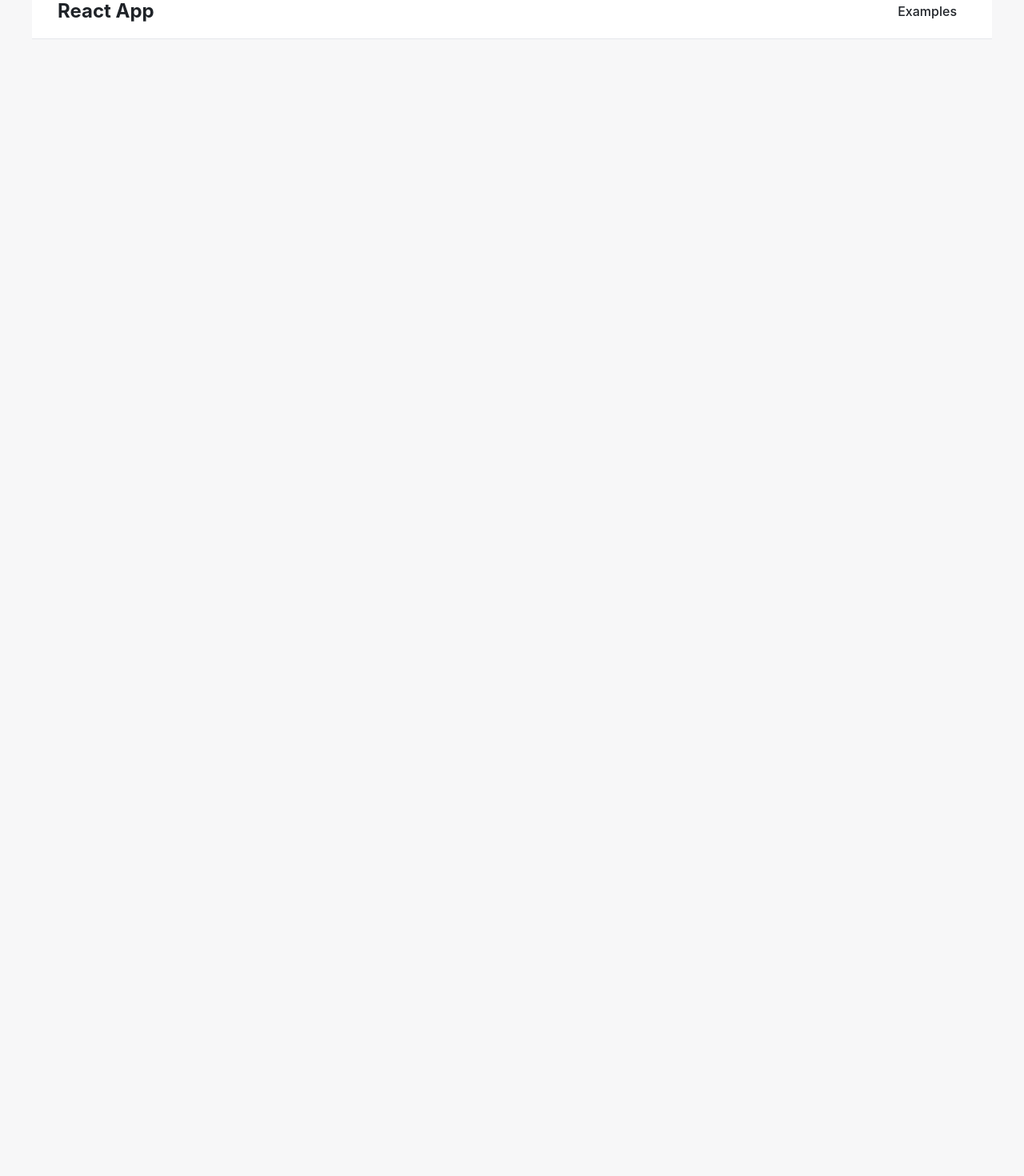
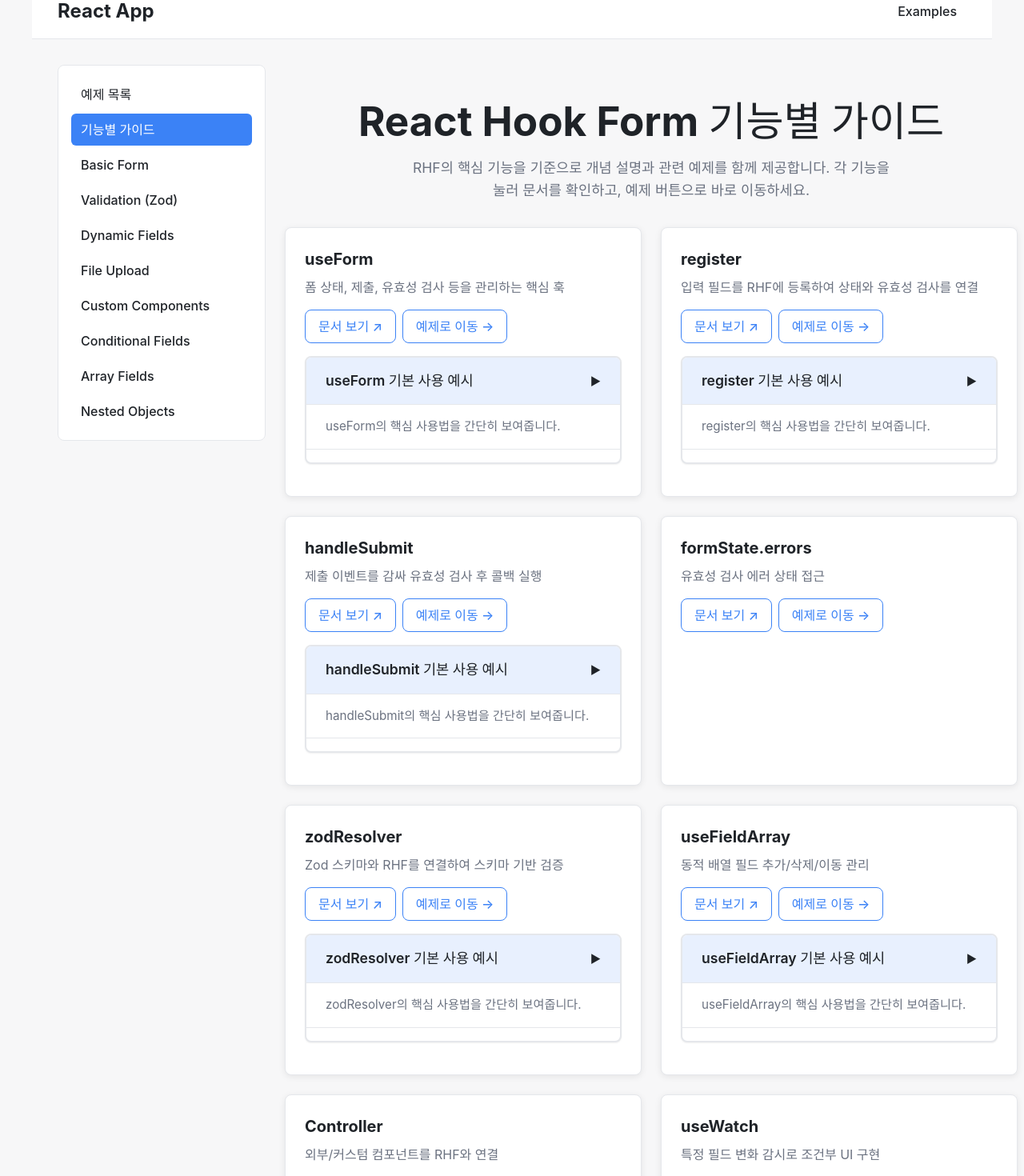
Before and after one commit to fito-cheol/aufe-react-hook-form-best-practice, a React (Vite) app: page /examples/features in a window 1280 px wide. Before the commit this address had no page. Shown: the part 20-1490 px from the top of the page at 80% size. Before the commit the page ends 800 px from the top, so only its background shows below. Built offline with nearby package versions, Linux system fonts and the light colour scheme.

Commit message:
Add feature-based guide at /examples/features; restore original Examples list; update LeftBar nav

```diff
--- a/src/App.tsx
+++ b/src/App.tsx
@@ -2,6 +2,7 @@
 import Examples from "./pages/Examples";
 import ExamplesLayout from "./layouts/ExamplesLayout";
 import { Navigate } from "react-router-dom";
+import FeatureGuide from "./pages/features/FeatureGuide";
 import BasicForm from "./pages/examples/BasicForm";
 import Validation from "./pages/examples/Validation";
 import DynamicFields from "./pages/examples/DynamicFields";
@@ -32,6 +33,7 @@
             <Route path="/" element={<Navigate to="/examples" replace />} />
             <Route path="/examples" element={<ExamplesLayout />}>
               <Route index element={<Examples />} />
+              <Route path="features" element={<FeatureGuide />} />
               <Route path="basic-form" element={<BasicForm />} />
               <Route path="validation" element={<Validation />} />
               <Route path="dynamic-fields" element={<DynamicFields />} />
--- a/src/data/examplesNav.ts
+++ b/src/data/examplesNav.ts
@@ -5,6 +5,7 @@
 
 export const examplesNavItems: ExampleNavItem[] = [
   { label: "예제 목록", to: "/examples" },
+  { label: "기능별 가이드", to: "/examples/features" },
   { label: "Basic Form", to: "/examples/basic-form" },
   { label: "Validation (Zod)", to: "/examples/validation" },
   { label: "Dynamic Fields", to: "/examples/dynamic-fields" },
--- /dev/null
+++ b/src/data/featureCatalog.ts
@@ -0,0 +1,81 @@
+export interface FeatureItem {
+  id: string;
+  title: string;
+  description: string;
+  docs?: string;
+  route?: string;
+}
+
+// React Hook Form 핵심 기능 기반 카탈로그
+export const featureCatalog: FeatureItem[] = [
+  {
+    id: "useForm",
+    title: "useForm",
+    description: "폼 상태, 제출, 유효성 검사 등을 관리하는 핵심 훅",
+    docs: "https://react-hook-form.com/docs/useform",
+    route: "/examples/basic-form",
+  },
+  {
+    id: "register",
+    title: "register",
+    description: "입력 필드를 RHF에 등록하여 상태와 유효성 검사를 연결",
+    docs: "https://react-hook-form.com/docs/useform/register",
+    route: "/examples/basic-form",
+  },
+  {
+    id: "handleSubmit",
+    title: "handleSubmit",
+    description: "제출 이벤트를 감싸 유효성 검사 후 콜백 실행",
+    docs: "https://react-hook-form.com/docs/useform/handlesubmit",
+    route: "/examples/basic-form",
+  },
+  {
+    id: "formState.errors",
+    title: "formState.errors",
+    description: "유효성 검사 에러 상태 접근",
+    docs: "https://react-hook-form.com/docs/useform/formstate",
+    route: "/examples/validation",
+  },
+  {
+    id: "zodResolver",
+    title: "zodResolver",
+    description: "Zod 스키마와 RHF를 연결하여 스키마 기반 검증",
+    docs: "https://github.com/react-hook-form/resolvers",
+    route: "/examples/validation",
+  },
+  {
+    id: "useFieldArray",
+    title: "useFieldArray",
+    description: "동적 배열 필드 추가/삭제/이동 관리",
+    docs: "https://react-hook-form.com/docs/usefieldarray",
+    route: "/examples/dynamic-fields",
+  },
+  {
+    id: "Controller",
+    title: "Controller",
+    description: "외부/커스텀 컴포넌트를 RHF와 연결",
+    docs: "https://react-hook-form.com/docs/usecontroller/controller",
+    route: "/examples/custom-components",
+  },
+  {
+    id: "useWatch",
+    title: "useWatch",
+    description: "특정 필드 변화 감시로 조건부 UI 구현",
+    docs: "https://react-hook-form.com/docs/usewatch",
+    route: "/examples/conditional-fields",
+  },
+  {
+    id: "NestedObject",
+    title: "중첩 객체 (dot notation)",
+    description: "점 표기법으로 중첩 필드 등록/검증",
+    docs: "https://react-hook-form.com/advanced-usage#FieldArrays",
+    route: "/examples/nested-objects",
+  },
+  {
+    id: "FileInputs",
+    title: "파일 입력 처리",
+    description: "FileList와 유효성 검사 처리",
+    docs: "https://react-hook-form.com/advanced-usage#IntegratingControlledInputs",
+    route: "/examples/file-upload",
+  },
+];
--- a/src/pages/Examples.tsx
+++ b/src/pages/Examples.tsx
@@ -1,65 +1,24 @@
 import React from "react";
 import { Link } from "react-router-dom";
+// Keep original simple list view here. Feature-based guide is in /examples/features
 
 const Examples: React.FC = () => {
   const examples = [
-    {
-      id: "basic-form",
-      title: "기본 폼",
-      description:
-        "React Hook Form의 기본적인 사용법을 보여주는 간단한 폼 예제",
-      path: "/examples/basic-form",
-    },
-    {
-      id: "validation",
-      title: "유효성 검사",
-      description: "다양한 유효성 검사 규칙과 에러 메시지 처리 방법",
-      path: "/examples/validation",
-    },
-    {
-      id: "dynamic-fields",
-      title: "동적 필드",
-      description: "필드를 동적으로 추가하고 제거하는 방법",
-      path: "/examples/dynamic-fields",
-    },
-    {
-      id: "file-upload",
-      title: "파일 업로드",
-      description: "파일 선택 및 업로드 처리 방법",
-      path: "/examples/file-upload",
-    },
-    {
-      id: "custom-components",
-      title: "커스텀 컴포넌트",
-      description: "재사용 가능한 커스텀 폼 컴포넌트 만들기",
-      path: "/examples/custom-components",
-    },
-    {
-      id: "conditional-fields",
-      title: "조건부 필드",
-      description: "조건에 따라 필드를 표시하거나 숨기는 방법",
-      path: "/examples/conditional-fields",
-    },
-    {
-      id: "array-fields",
-      title: "배열 필드",
-      description: "동적 배열 필드 관리 방법",
-      path: "/examples/array-fields",
-    },
-    {
-      id: "nested-objects",
-      title: "중첩 객체",
-      description: "복잡한 중첩 객체 구조 관리 방법",
-      path: "/examples/nested-objects",
-    },
+    { id: "basic-form", title: "기본 폼", description: "React Hook Form의 기본적인 사용법을 보여주는 간단한 폼 예제", path: "/examples/basic-form" },
+    { id: "validation", title: "유효성 검사", description: "다양한 유효성 검사 규칙과 에러 메시지 처리 방법", path: "/examples/validation" },
+    { id: "dynamic-fields", title: "동적 필드", description: "필드를 동적으로 추가하고 제거하는 방법", path: "/examples/dynamic-fields" },
+    { id: "file-upload", title: "파일 업로드", description: "파일 선택 및 업로드 처리 방법", path: "/examples/file-upload" },
+    { id: "custom-components", title: "커스텀 컴포넌트", description: "재사용 가능한 커스텀 폼 컴포넌트 만들기", path: "/examples/custom-components" },
+    { id: "conditional-fields", title: "조건부 필드", description: "조건에 따라 필드를 표시하거나 숨기는 방법", path: "/examples/conditional-fields" },
+    { id: "array-fields", title: "배열 필드", description: "동적 배열 필드 관리 방법", path: "/examples/array-fields" },
+    { id: "nested-objects", title: "중첩 객체", description: "복잡한 중첩 객체 구조 관리 방법", path: "/examples/nested-objects" },
   ];
 
   return (
     <div className="page">
       <h1>React Hook Form 예제 모음</h1>
       <p className="page-description">
-        React Hook Form의 다양한 사용법과 Best Practice를 보여주는 예제들입니다.
-        각 예제를 클릭하여 상세 내용을 확인해보세요.
+        다양한 사용 시나리오를 기준으로 예제를 탐색합니다. 기능별 가이드는 좌측 메뉴의 "기능별 가이드"를 확인하세요.
       </p>
 
       <div className="examples-grid">
@@ -67,9 +26,7 @@
           <div key={example.id} className="example-card">
             <h3>{example.title}</h3>
             <p>{example.description}</p>
-            <Link to={example.path} className="example-link">
-              예제 보기 →
-            </Link>
+            <Link to={example.path} className="example-link">예제 보기 →</Link>
           </div>
         ))}
       </div>
--- /dev/null
+++ b/src/pages/features/FeatureGuide.tsx
@@ -0,0 +1,71 @@
+import React from "react";
+import { Link } from "react-router-dom";
+import { featureCatalog } from "../../data/featureCatalog";
+import CodeExample from "../../components/CodeExample";
+import {
+  basicFormExamples,
+  validationExamples,
+  dynamicFieldsExamples,
+  customComponentsExamples,
+  conditionalFieldsExamples,
+  nestedObjectsExamples,
+} from "../../data/codeExamples";
+
+const examplesByFeature: Record<string, { title: string; items: any[] }> = {
+  useForm: { title: "useForm", items: basicFormExamples },
+  register: { title: "register", items: basicFormExamples },
+  handleSubmit: { title: "handleSubmit", items: basicFormExamples },
+  formState: { title: "formState.errors", items: validationExamples },
+  zodResolver: { title: "zodResolver", items: validationExamples },
+  useFieldArray: { title: "useFieldArray", items: dynamicFieldsExamples },
+  Controller: { title: "Controller", items: customComponentsExamples },
+  useWatch: { title: "useWatch", items: conditionalFieldsExamples },
+  NestedObject: { title: "중첩 객체", items: nestedObjectsExamples },
+};
+
+const FeatureGuide: React.FC = () => {
+  return (
+    <div className="page">
+      <h1>React Hook Form 기능별 가이드</h1>
+      <p className="page-description">
+        RHF의 핵심 기능을 기준으로 개념 설명과 관련 예제를 함께 제공합니다. 각 기능을 눌러 문서를 확인하고, 예제 버튼으로 바로 이동하세요.
+      </p>
+
+      <div className="examples-grid">
+        {featureCatalog.map((feature) => (
+          <div key={feature.id} className="example-card">
+            <h3>{feature.title}</h3>
+            <p>{feature.description}</p>
+            <div style={{ display: "flex", gap: "0.5rem", flexWrap: "wrap" }}>
+              {feature.docs && (
+                <a href={feature.docs} target="_blank" rel="noreferrer" className="example-link">
+                  문서 보기 ↗
+                </a>
+              )}
+              {feature.route && (
+                <Link to={feature.route} className="example-link">
+                  예제로 이동 →
+                </Link>
+              )}
+            </div>
+
+            <div style={{ marginTop: "1rem" }}>
+              {examplesByFeature[feature.id as keyof typeof examplesByFeature] && (
+                <CodeExample
+                  title={`${feature.title} 기본 사용 예시`}
+                  description={`${feature.title}의 핵심 사용법을 간단히 보여줍니다.`}
+                  code={
+                    examplesByFeature[feature.id as keyof typeof examplesByFeature]
+                      .items[0]?.code || ""
+                  }
+                />
+              )}
+            </div>
+          </div>
+        ))}
+      </div>
+    </div>
+  );
+};
+
+export default FeatureGuide;
```
